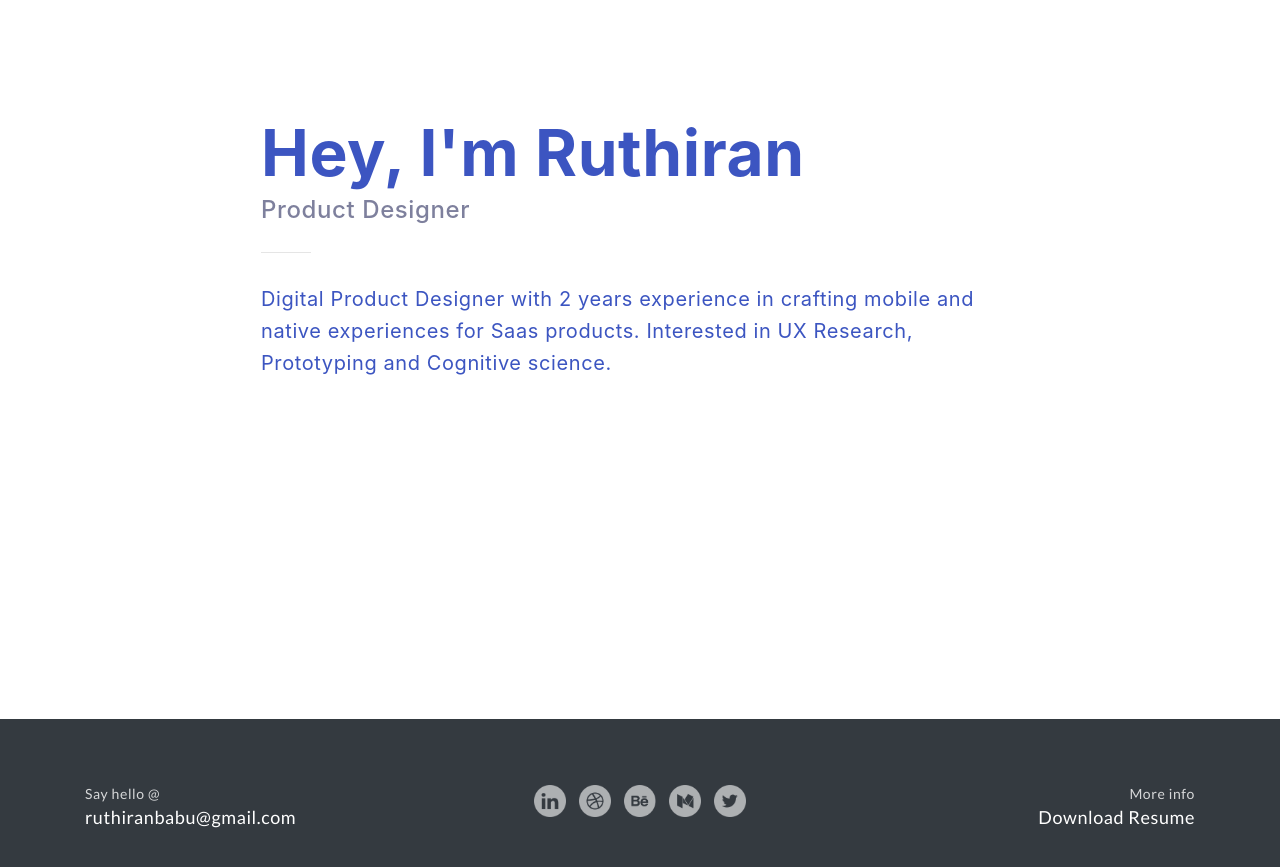
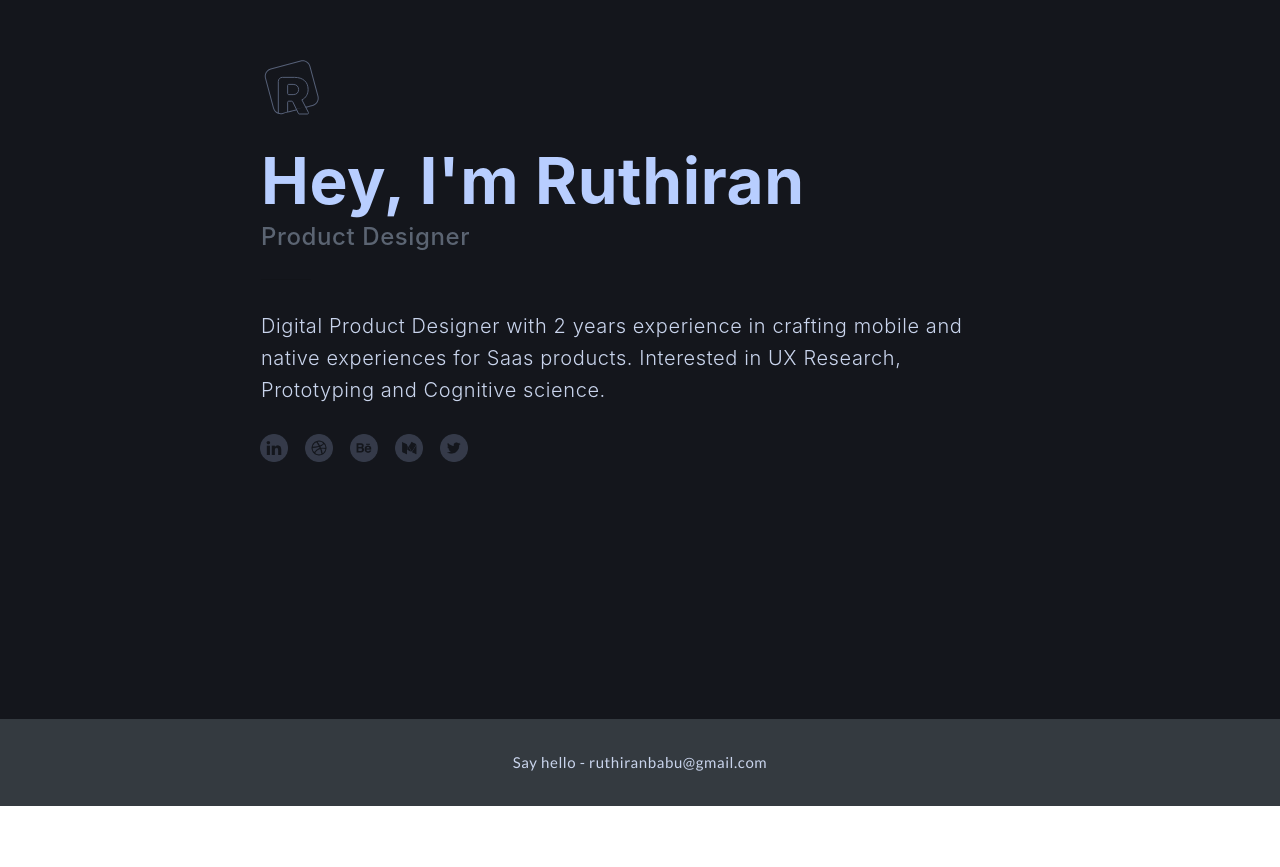
Before and after one commit to ruthiran/Ruthira.github.io, a website with bundled scripts: page index.html in a window 1280 px wide. Shown: the part 171-1038 px from the top of the page. After the commit the page ends 977 px from the top, so only its background shows below. Built offline with nearby package versions, Linux system fonts and the light colour scheme; files whose address does not match are found by name.

Commit message:
DARK mode

```diff
--- a/index.html
+++ b/index.html
@@ -17,6 +17,8 @@
     <!-- Custom fonts for this template -->
     <link href="vendor/font-awesome/css/font-awesome.min.css" rel="stylesheet" type="text/css">
     <link href='https://fonts.googleapis.com/css?family=Open+Sans:300italic,400italic,600italic,700italic,800italic,400,300,600,700,800' rel='stylesheet' type='text/css'>
+    <link href="https://fonts.googleapis.com/css?family=Heebo&display=swap" rel="stylesheet">
+
     <link href='https://fonts.googleapis.com/css?family=Merriweather:400,300,300italic,400italic,700,700italic,900,900italic' rel='stylesheet' type='text/css'>
     <link href="https://fonts.googleapis.com/css?family=Lato" rel="stylesheet">
     <link href="https://fonts.googleapis.com/css?family=Lato" rel="stylesheet"><link href="https://fonts.googleapis.com/css?family=Raleway" rel="stylesheet">
@@ -39,6 +41,7 @@
     <!-- Navigation -->
     <nav class="navbar navbar-expand-lg navbar-light fixed-top" id="mainNav" style="margin-top: -20px; align-items: center;">
       <div class="container">
+
        <!--  <a class="navbar-brand js-scroll-trigger" href="#page-top">Start Bootstrap</a>
         <button class="navbar-toggler navbar-toggler-right" type="button" data-toggle="collapse" data-target="#navbarResponsive" aria-controls="navbarResponsive" aria-expanded="false" aria-label="Toggle navigation">
           <span class="navbar-toggler-icon"></span>
@@ -62,17 +65,29 @@
       </div>
     </nav>
 
-    <header class="masthead text-white d-flex " style="height: 920px; margin-bottom: 0px; margin-top: -30px; background-image: url(.jpg); ">
+
+    <header class="masthead text-white d-flex " style="height: 920px; margin-bottom: 0px; margin-top: -30px; background-image: url(.jpg); background-color: #14161C ">
       <div class="container my-auto" >
+
+
+
         <div class="row">
+
+
           <div class="col-lg-12 mx-auto">
 
+
            <section class="resume-section p-3 p-lg-5 d-flex d-column sr-button" id="about" style="" >
+
+
+
         	<div class="my-auto site-padding" style="">
-          <h1 class="mb-0 test" style="font-size: 64px;font-weight: 700; color:#3C55C1;">Hey, I'm Ruthiran
+           	<img src="img/logo.svg" style="opacity:0.4;">
+           	<br><br>
+          <h1 class="mb-0 test" style="font-size: 64px;font-weight: 700; color:#B8CEFF;">Hey, I'm Ruthiran
 
           </h1>
-          <p class="mb-0" style="font-size: 24px;font-weight: 500; opacity: 1; color:#7E809D;">Product Designer
+          <p class="mb-0" style="font-size: 24px;font-weight: 500; opacity: 1; color:#5B6472;">Product Designer
 
                     </p><br>
                     <hr>
@@ -82,46 +97,51 @@
 
 
 
-          <p class=" mb-0 sr-button" style="font-size: 20px;font-weight:400; opacity: 1; color:#3C55C1; line-height: 32px;">Digital Product Designer with 2 years experience in crafting mobile and native experiences for Saas products. Interested in UX Research, Prototyping and Cognitive science.</p>
+          <p class=" mb-0 sr-button" style="font-size: 20px;font-weight:300; opacity: 0.8; color:#C9D4EC; line-height: 32px;">Digital Product Designer with 2 years experience in crafting mobile and native experiences for Saas products. Interested in UX Research, Prototyping and Cognitive science.</p>
           <br>
+          <div class="col-lg-4 formobile" style="margin-left: -16px;">
 
-         <!--  <ul class="list-inline list-social-icons mb-0">
-             <li class="list-inline-item" >
+				         	<ul class="list-inline list-social-icons mb-0" style="">
+				         <li class="list-inline-item " >
 				          <a target="_blank" href="https://www.linkedin.com/in/ruthiran/">
 				            <span class="fa-stack fa-md sr-icons">
-                  <img class="card_hover" src="img/Linkedin.png" width="32px" height="32px">
+				              <img class="card_hover" src="img/blue/Linkedin.png" width="28px" height="28px">
 				            </span>
 				          </a>
 				        </li>
 				        <li class="list-inline-item" >
 				          <a target="_blank" href="https://dribbble.com/ruthiran_b">
 				            <span class="fa-stack fa-md sr-icons">
-                  <img class="card_hover" src="img/Dribbble.png" width="32px" height="32px">
+				              <img class="card_hover" src="img/blue/Dribbble.png" width="28px" height="28px">
 				            </span>
 				          </a>
 				        </li>
 				        <li class="list-inline-item" >
 				          <a target="_blank" href="https://www.behance.net/ruthiran">
 				            <span class="fa-stack fa-md sr-icons">
-                  <img class="card_hover" src="img/Behance.png" width="32px" height="32px">
+				              <img class="card_hover" src="img/blue/Behance.png" width="28px" height="28px">
 				            </span>
 				          </a>
 				        </li>
 				        <li class="list-inline-item" >
 				          <a target="_blank" href="https://medium.com/@ruthiran_b">
 				            <span class="fa-stack fa-md sr-icons">
-                  <img class="card_hover" src="img/Medium.png" width="32px" height="32px">
+				              <img class="card_hover" src="img/blue/Medium.png" width="28px" height="28px">
 				            </span>
 				          </a>
 				        </li>
 				        <li class="list-inline-item" >
 				          <a target="_blank" href="https://twitter.com/ruthiran_babu">
 				            <span class="fa-stack fa-md sr-icons">
-                  <img class="card_hover" src="img/Twitter.png" width="32px" height="32px">
+				              <img class="card_hover" src="img/blue/Twitter.png" width="28px" height="28px">
 				            </span>
 				          </a>
 				        </li>
-          </ul> -->
+				      </ul>
+				      </div>
+      		</div>
+
+
 
 
 
@@ -278,72 +298,39 @@
 
 
 
-    <section class="bg-dark text-white footbg" style="">
+    <section class="bg-dark text-white footbg" style="" >
 
-		<div class="container text-center" style="align-items: center;">
+		<div class="container text-center" style="align-items: center;" >
 
 
-				    <div class="row " style="">
-				      	<div class="col-lg-4 sr-button  ">
+        <p class=" mb-0 foot2-thisisforrightalign sr-icons" style="color:#C9D4EC; font-family:  'Lato', sans-serif; font-weight: 300; font-size: 15px;opacity: 0.6;">Say hello - ruthiranbabu@gmail.com </p>
+
+		<!-- <div class="row sr-button" style="">
+
+				      	<div class="col-lg-6  ">
 
 
-				      	<p class=" mb-0 foot " style="color:#ffffff; font-family:  'Lato', sans-serif; font-weight: 300; font-size: 14px;opacity: 0.8;">Say hello @</p>
-				         <p class=" mb-0 foot " style="color:#ffffff; font-family:  'Lato', sans-serif; font-weight: 500; font-size: 18px; opacity: 1;">ruthiranbabu@gmail.com</p>
+				      	<p class=" mb-0 foot " style="color:#C9D4EC; font-family:  'Lato', sans-serif; font-weight: 300; font-size: 14px;opacity: 0.8;">Say hello @</p>
+				         <p class=" mb-0 foot " style="color:#C9D4EC; font-family:  'Lato', sans-serif; font-weight: 500; font-size: 18px; opacity: 1;">ruthiranbabu@gmail.com</p>
 				    	 </div>
 
-				         <div class="col-lg-4  text-center  formobile">
+				         	<div class="col-lg-4  ">
 
-				         	<ul class="list-inline list-social-icons mb-0 foot text-center" style="">
-				         <li class="list-inline-item " >
-				          <a target="_blank" href="https://www.linkedin.com/in/ruthiran/">
-				            <span class="fa-stack fa-md sr-icons">
-				              <img class="card_hover" src="img/white/Linkedin.png" width="32px" height="32px">
-				            </span>
-				          </a>
-				        </li>
-				        <li class="list-inline-item" >
-				          <a target="_blank" href="https://dribbble.com/ruthiran_b">
-				            <span class="fa-stack fa-md sr-icons">
-				              <img class="card_hover" src="img/white/Dribbble.png" width="32px" height="32px">
-				            </span>
-				          </a>
-				        </li>
-				        <li class="list-inline-item" >
-				          <a target="_blank" href="https://www.behance.net/ruthiran">
-				            <span class="fa-stack fa-md sr-icons">
-				              <img class="card_hover" src="img/white/Behance.png" width="32px" height="32px">
-				            </span>
-				          </a>
-				        </li>
-				        <li class="list-inline-item" >
-				          <a target="_blank" href="https://medium.com/@ruthiran_b">
-				            <span class="fa-stack fa-md sr-icons">
-				              <img class="card_hover" src="img/white/Medium.png" width="32px" height="32px">
-				            </span>
-				          </a>
-				        </li>
-				        <li class="list-inline-item" >
-				          <a target="_blank" href="https://twitter.com/ruthiran_babu">
-				            <span class="fa-stack fa-md sr-icons">
-				              <img class="card_hover" src="img/white/Twitter.png" width="32px" height="32px">
-				            </span>
-				          </a>
-				        </li>
-				      </ul>
+				    		<img src="img/logo.svg" style="opacity:0.2;" width="48px;" height="48px;">
+
 				    	 </div>
 
 
-			          <div class="col-lg-4 sr-button formobile" style="">
 
+			          <div class="col-lg-6  formobile" style="">
 
-
-			          <p class=" mb-0 foot2" style="color:#ffffff; font-family:  'Lato', sans-serif; font-weight: 300; font-size: 14px;opacity: 0.8;">More info</p>
-			          <a href="img/resume/Ruthiran_resume.pdf" target="_blank"> <p class="mb-0 foot2" style="color:#ffffff; text-decoration: none; font-family: 'Lato', sans-serif;font-weight: 500; font-size: 18px; opacity: 1;" >Download Resume</p></a>
+			          <p class=" mb-0 foot2" style="color:#C9D4EC; font-family:  'Lato', sans-serif; font-weight: 300; font-size: 14px;opacity: 0.8;">More info</p>
+			          <a href="img/resume/Ruthiran_resume.pdf" target="_blank"> <p class="mb-0 foot2" style="color:#C9D4EC; text-decoration: none; font-family: 'Lato', sans-serif;font-weight: 500; font-size: 18px; opacity: 1;" >Download Resume</p></a>
 			            </div>
 
 
+		 </div> -->
 	  </div>
-
 
     </section>
 
```
Also changed, not shown: css/creative.min.css, img/Blue/Behance.png (added), img/Blue/Dribbble.png (added), img/Blue/Linkedin.png (added), img/Blue/Medium.png (added), img/Blue/Twitter.png (added), img/fav/ruthi_fav.png, img/logo.svg (added), 1 other file. Lines whose indentation alone changed are shown as unchanged.
